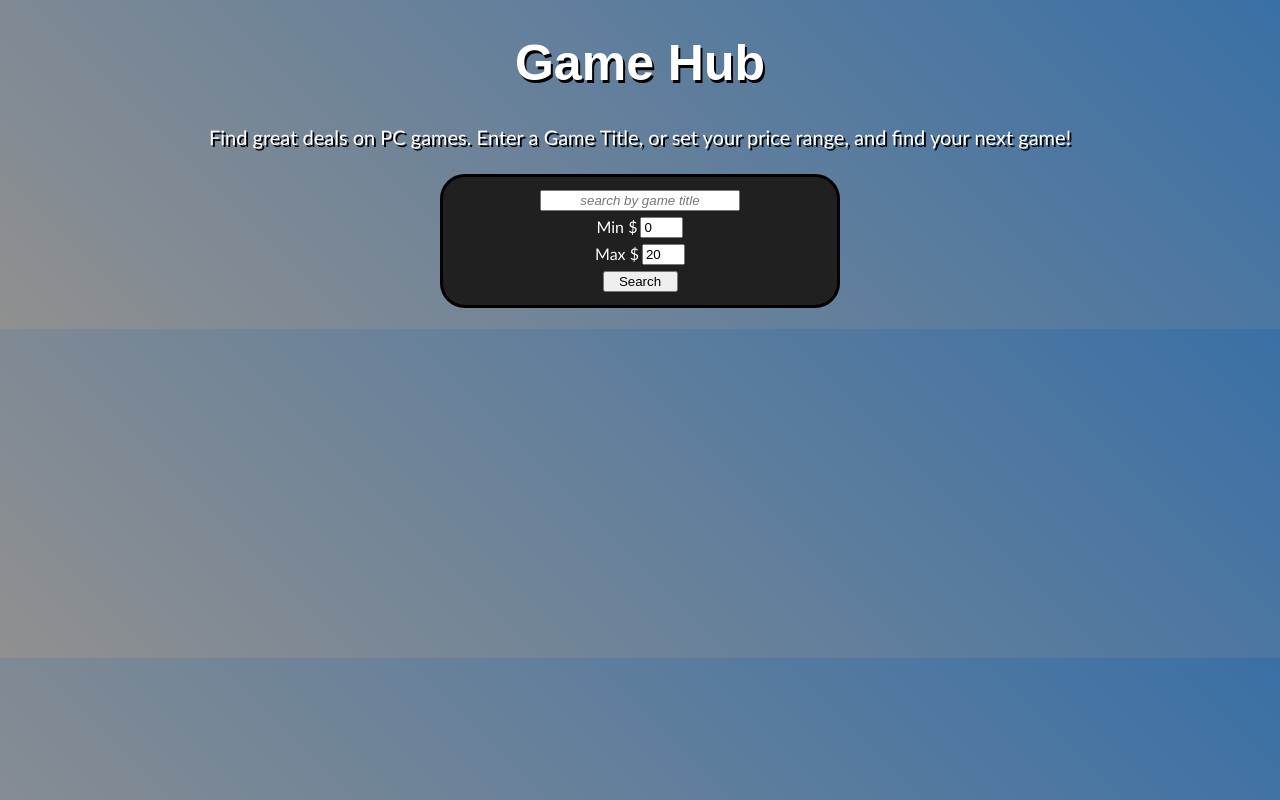
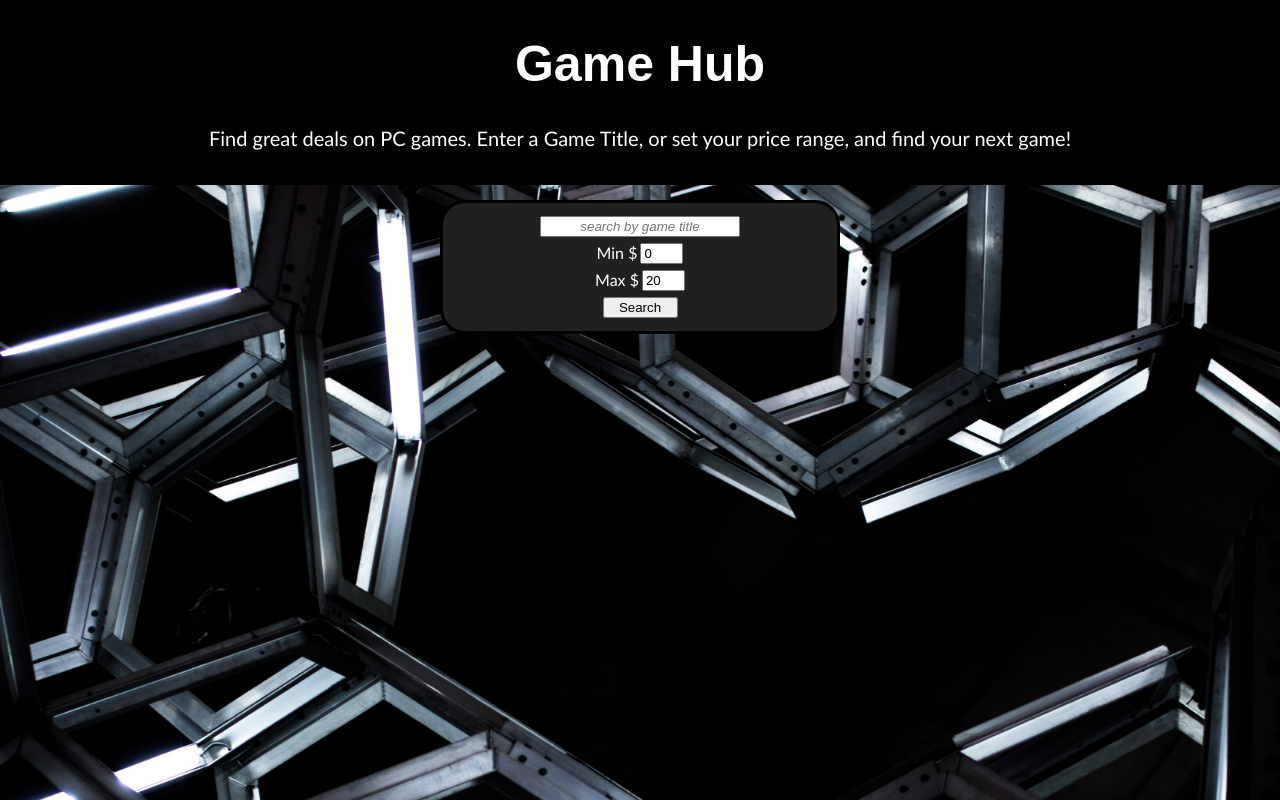
Before and after one commit to jamesIVdeveloper/game-hub, a plain HTML site: page index.html in a window 1280 px wide. Drawn offline with nearby package versions, Linux system fonts and the light colour scheme.

Commit message:
styling changes

```diff
--- a/index.html
+++ b/index.html
@@ -7,13 +7,14 @@
     <link rel="stylesheet" href="style.css" />
   </head>
   <body>
+    <header>
       <h1>Game Hub</h1>
-
       <p id="intro-paragraph">
-      Find great deals on PC games. Enter a Game Title, or set your price range,
-      and find your next game!
+        Find great deals on PC games. Enter a Game Title, or set your price
+        range, and find your next game!
       </p>
-
+    </header>
+    <main>
       <div id="form-align">
         <form action="" id="search-form">
           <div id="container">
@@ -40,9 +41,10 @@
       <p id="js-error-message" class="error-message"></p>
 
       <section id="results" class="hidden">
-      <h2 id="results-title">Results</h2>
+        <h2 id="results-title">Games</h2>
         <ul id="results-list"></ul>
       </section>
+    </main>
 
     <!--scripts-->
     <script
--- a/style.css
+++ b/style.css
@@ -5,30 +5,42 @@
 /* mobile first */
 
 /* body/background */
+html,
+body {
+  margin: 0;
+}
 
 body {
-  background-color: #3a70a6;
+  background: url("./images/background.jpg");
+  background-size: cover;
+  background-position: 90% 10%;
   font-family: "Gill Sans", "Gill Sans MT", Calibri, "Trebuchet MS", sans-serif;
+}
+
+header {
+  background-color: black;
+  padding: 1px 15px 15px 15px;
+  margin-bottom: 10px;
 }
 
 h1,
 h2 {
   text-align: center;
-  font-family: "Courier New", Courier, monospace;
-  color: white;
-  font-family: fantasy;
+  font-family: fantasy, monospace;
+  text-decoration: solid;
   text-shadow: 2px 3px black;
 }
 
-h1 {
+header h1 {
   font-size: 50px;
+  color: white;
 }
 
 h2 {
   font-size: 30px;
 }
 
-#intro-paragraph {
+header p {
   text-align: center;
   margin: 5px 5px 20px 5px;
   font-size: 20px;
@@ -135,16 +147,8 @@ li {
 /* for larger screens */
 
 @media all and (min-width: 700px) {
-  body {
-    background: linear-gradient(45deg, #909090, #3a70a6);
-  }
-
   h1,
   h2 {
-    color: white;
-  }
-
-  #intro-paragraph {
     color: white;
   }
 
```
Also changed, not shown: images/background.jpg (added), 1 other file. Lines whose indentation alone changed are shown as unchanged.
